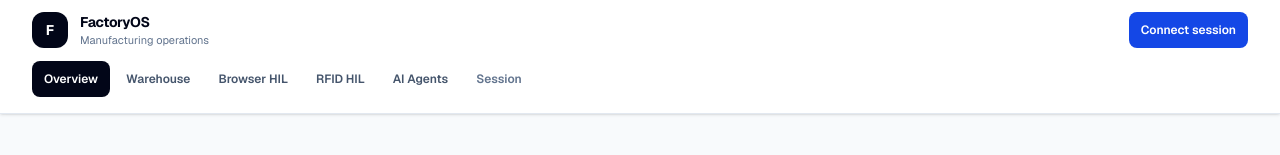
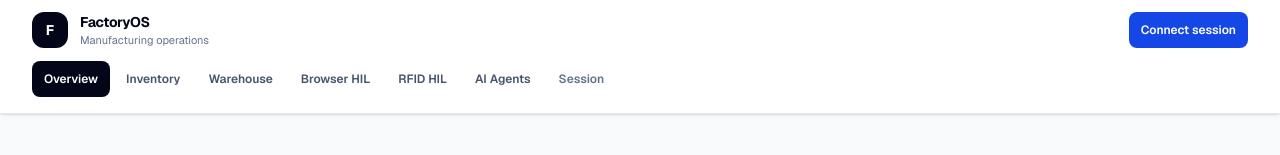
Before and after one commit to RakibulhasanUtsho07/factoryos, a Next.js app in the folder apps/web/: page / in a window 1280 px wide. Shown: the top 155 px of the page. Built offline with nearby package versions, Linux system fonts and the light colour scheme.

Commit message:
feat(web): add inventory control tower navigation

```diff
--- a/apps/web/src/components/workspace-navigation.tsx
+++ b/apps/web/src/components/workspace-navigation.tsx
@@ -7,6 +7,7 @@ import { useFactoryOsSession } from "@/components/auth/factoryos-session-provide
 
 const navigation = [
   { href: "/", label: "Overview" },
+  { href: "/inventory", label: "Inventory" },
   { href: "/wms", label: "Warehouse" },
   { href: "/wms/browser-acceptance", label: "Browser HIL" },
   { href: "/wms/rfid", label: "RFID HIL" },
```
